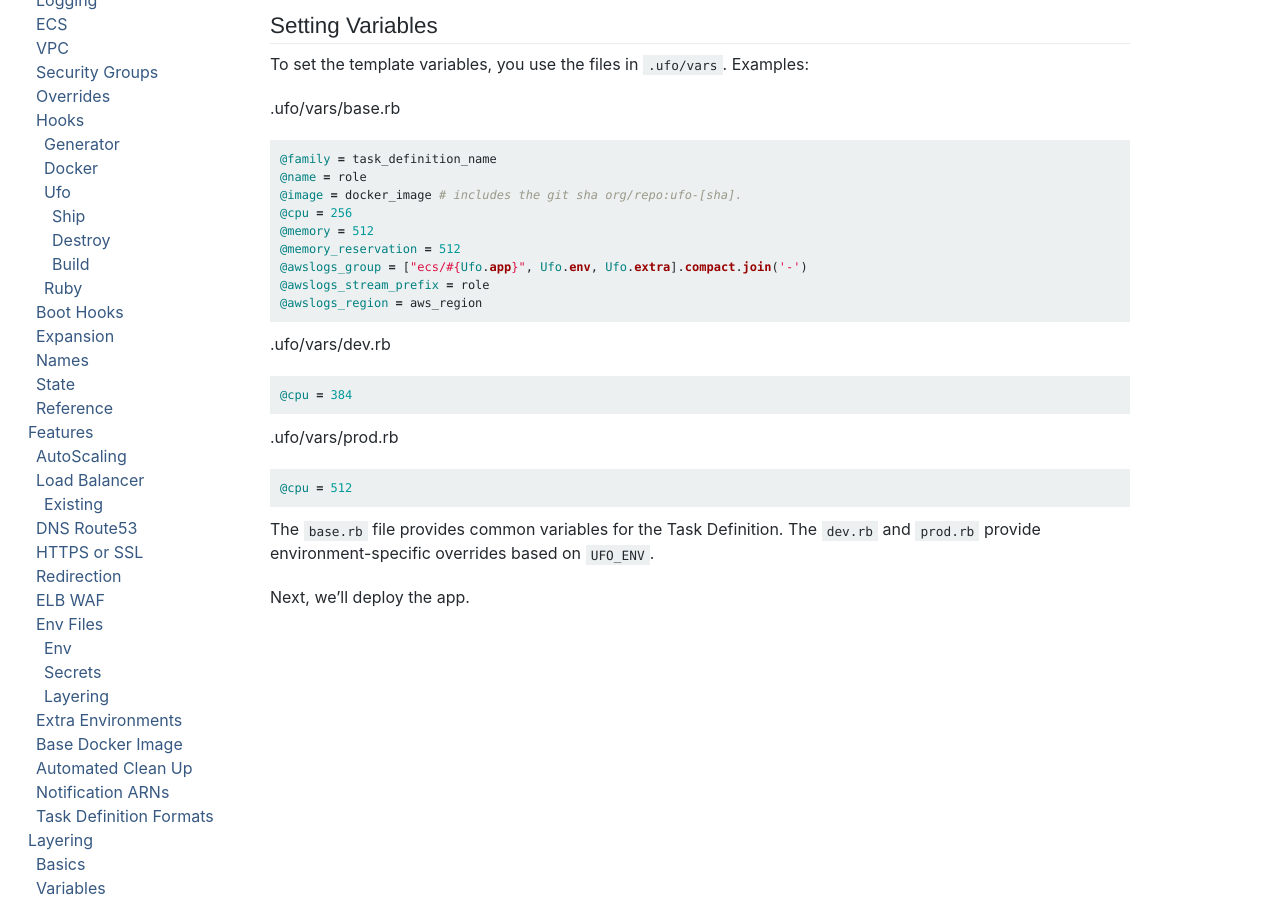
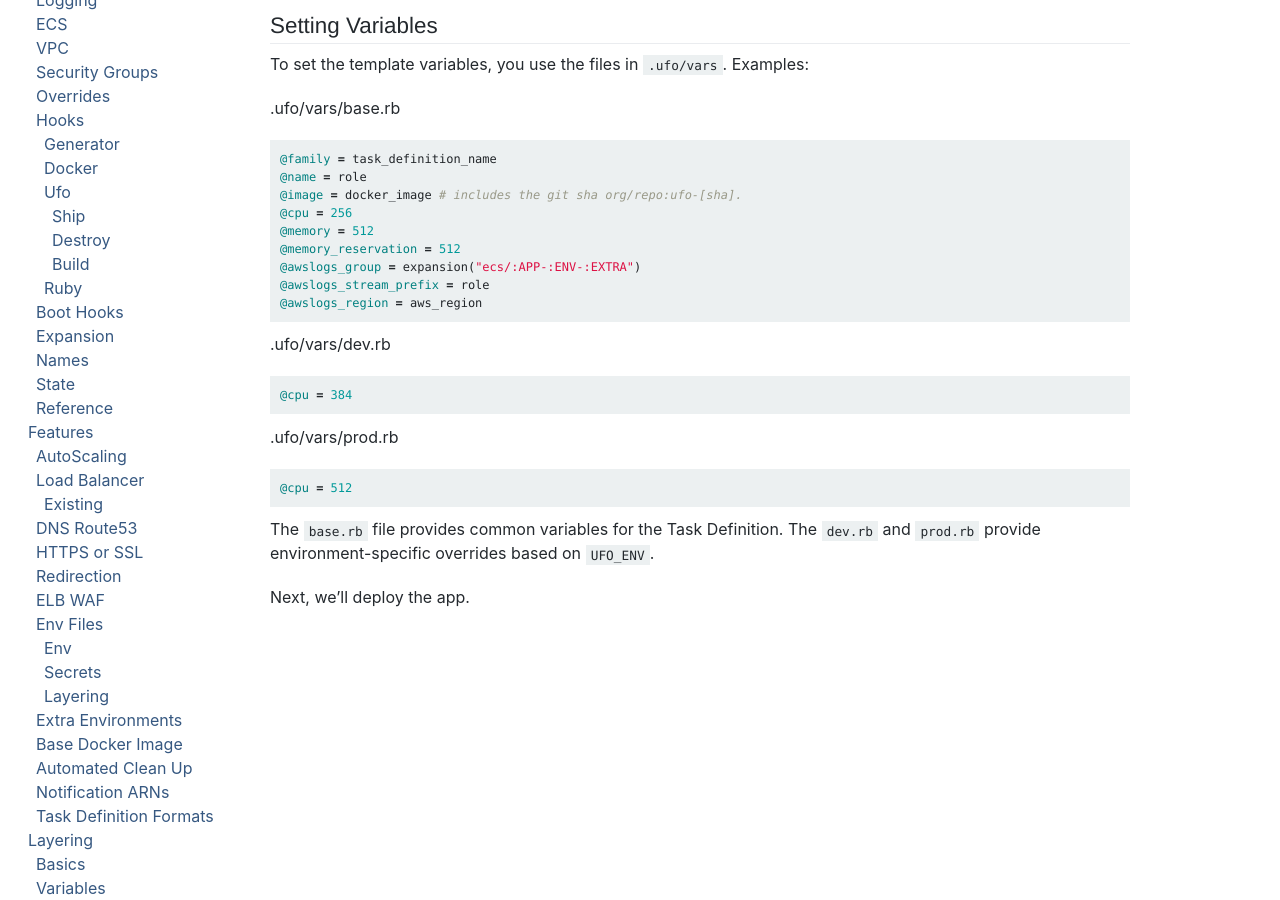
Before and after one commit to boltops-tools/ufo-docs, a Jekyll site: the page built from _docs/learn/review-project.md, in a window 1280 px wide and 900 px high, scrolled down 813 px. Built offline with Jekyll 4.4.1, drawn with Linux system fonts in a browser that asks for light colours; cached includes are drawn as plain includes; a script that is not in the unit is left out.

Commit message:
Update review-project.md

````diff
--- a/_docs/learn/review-project.md
+++ b/_docs/learn/review-project.md
@@ -43,7 +43,7 @@ To set the template variables, you use the files in `.ufo/vars`. Examples:
 @cpu = 256
 @memory = 512
 @memory_reservation = 512
-@awslogs_group = ["ecs/#{Ufo.app}", Ufo.env, Ufo.extra].compact.join('-')
+@awslogs_group = expansion("ecs/:APP-:ENV-:EXTRA")
 @awslogs_stream_prefix = role
 @awslogs_region = aws_region
 ```
````
